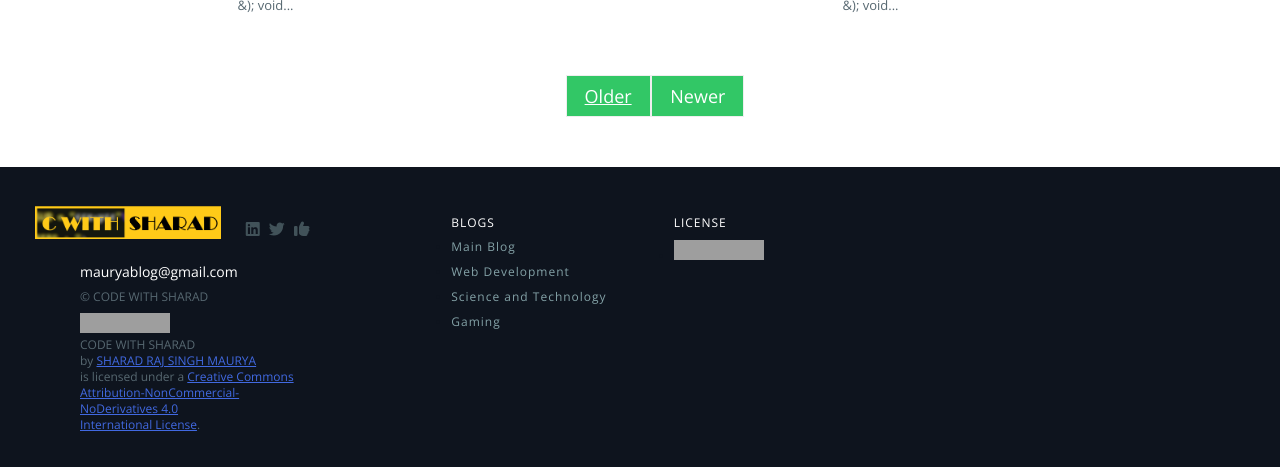
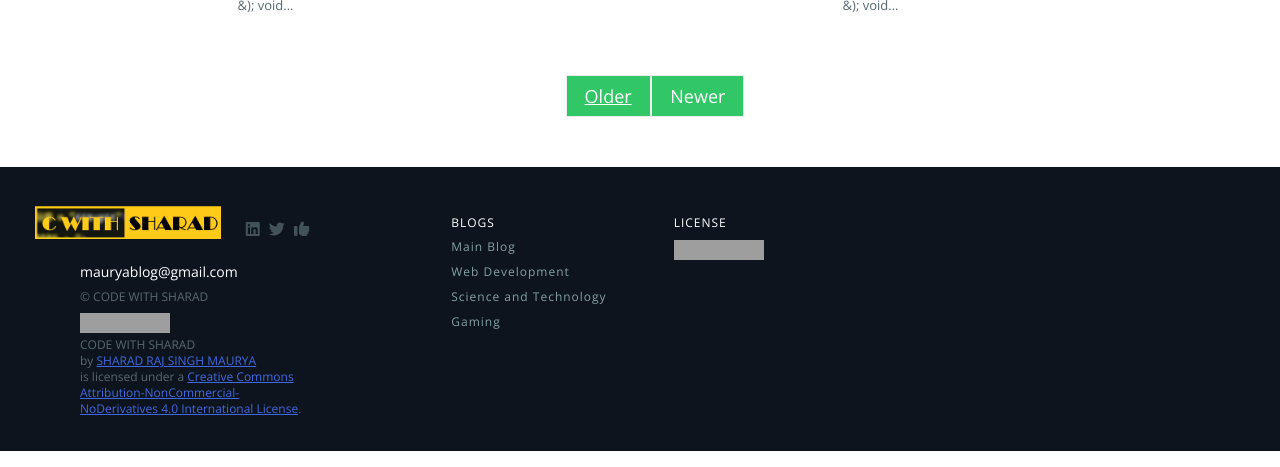
Before and after one commit to cwithsharad/cwithsharad, a Jekyll site: the page built from index.html, in a window 1280 px wide and 900 px high, scrolled down 981 px, cut to the strip 433-900 px from the top of the window. Built offline with Jekyll 4.4.1, drawn with Linux system fonts in a browser that asks for light colours; nearby versions of some CDN libraries; library files that are not in the unit come from our copies; the list of posts is cut into pages by our own code; grey boxes are pictures that could not be loaded.

Commit message:
Update footer.html

```diff
--- a/_includes/footer.html
+++ b/_includes/footer.html
@@ -11,7 +11,7 @@
                 <ul class="contact-dtl">
 					<li><a href="mailto:{{ site.email }}" title="{{ site.email }}">{{ site.email }}</a></li>
 					<li>&copy; {{ site.title }}</li>
-					<a rel="license" href="http://creativecommons.org/licenses/by-nc-nd/4.0/"><img alt="Creative Commons License" style="border-width:0" src="https://i.creativecommons.org/l/by-nc-nd/4.0/80x15.png" /></a><br /><span xmlns:dct="http://purl.org/dc/terms/" property="dct:title">CODE WITH SHARAD</span><br> by <a xmlns:cc="http://creativecommons.org/ns#" href="https://cwithsharad.github.io" property="cc:attributionName" rel="cc:attributionURL">SHARAD RAJ SINGH MAURYA</a><br>is licensed under a <a rel="license" href="http://creativecommons.org/licenses/by-nc-nd/4.0/">Creative Commons<br>Attribution-NonCommercial-NoDerivatives 4.0<br>International License</a>.
+					<a rel="license" href="http://creativecommons.org/licenses/by-nc-nd/4.0/"><img alt="Creative Commons License" style="border-width:0" src="https://i.creativecommons.org/l/by-nc-nd/4.0/80x15.png" /></a><br /><span xmlns:dct="http://purl.org/dc/terms/" property="dct:title">CODE WITH SHARAD</span><br> by <a xmlns:cc="http://creativecommons.org/ns#" href="https://cwithsharad.github.io" property="cc:attributionName" rel="cc:attributionURL">SHARAD RAJ SINGH MAURYA</a><br>is licensed under a <a rel="license" href="http://creativecommons.org/licenses/by-nc-nd/4.0/">Creative Commons<br>Attribution-NonCommercial-NoDerivatives 4.0 International License</a>.
 				</ul>
         </div>
 
```
